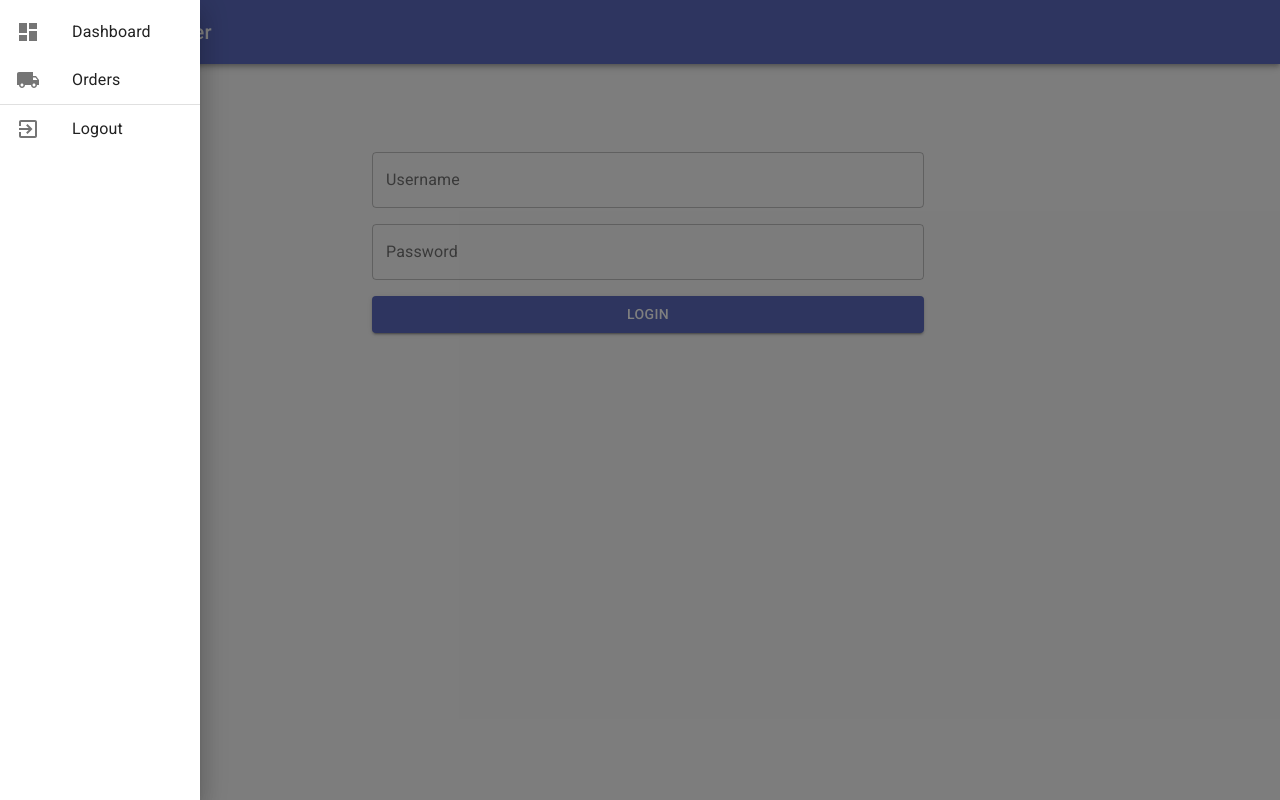
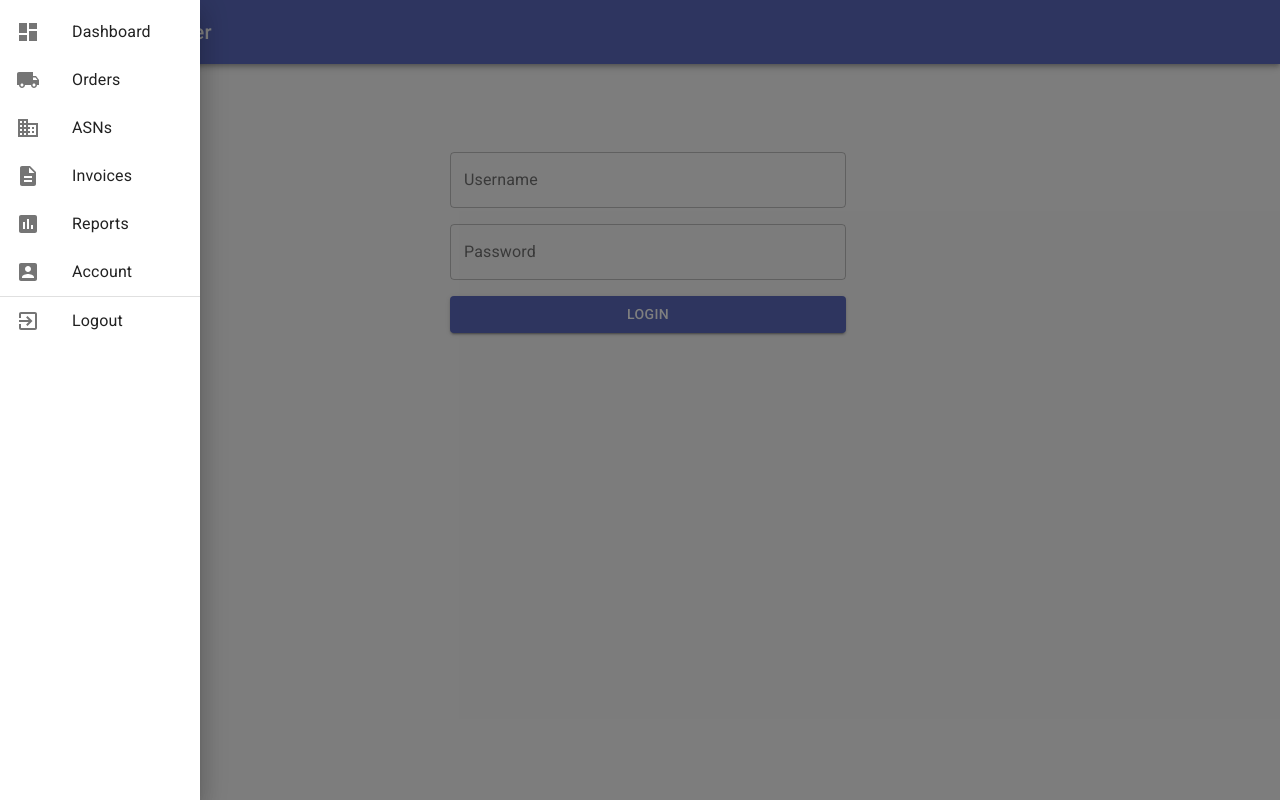
Before and after one commit to nsedan/node-mysql-test, a React (Create React App) app in the folder packages/frontend/: page / in a window 1280 px wide. Both pictures are taken after a click on the button 56 px from the left and 32 px from the top of the page. Built offline with nearby package versions, Linux system fonts and the light colour scheme; no server answers.

Commit message:
Menu buttons added

```diff
--- a/packages/frontend/src/App.js
+++ b/packages/frontend/src/App.jsx
@@ -37,7 +37,7 @@ const App = () => {
         <NavBar />
         <OrdersPage />
         <Dashboard />
-        <Auth/>
+        <Auth />
       </ThemeProvider>
     </Router>
   );
--- a/packages/frontend/src/components/Auth/Auth.jsx
+++ b/packages/frontend/src/components/Auth/Auth.jsx
@@ -21,7 +21,7 @@ const Auth = () => {
   const classes = useStyles();
   return (
     <Route exact path="/">
-      <Container maxWidth="sm">
+      <Container maxWidth="xs">
         <Box mt={10}>
           <Grow in={true}>
             <form className={classes.root} noValidate autoComplete="off">
--- a/packages/frontend/src/components/Dashboard/Dashboard.jsx
+++ b/packages/frontend/src/components/Dashboard/Dashboard.jsx
@@ -1,9 +1,8 @@
 import React from "react";
 import { Route } from "react-router-dom";
 
+import { makeStyles } from "@material-ui/core/styles";
 import Box from "@material-ui/core/Box";
-
-import { makeStyles } from "@material-ui/core/styles";
 import Paper from "@material-ui/core/Paper";
 
 const useStyles = makeStyles((theme) => ({
--- a/packages/frontend/src/components/UI/SideMenu.jsx
+++ b/packages/frontend/src/components/UI/SideMenu.jsx
@@ -11,6 +11,10 @@ import ListItemText from "@material-ui/core/ListItemText";
 import Divider from "@material-ui/core/Divider";
 import DashboardIcon from "@material-ui/icons/Dashboard";
 import LocalShippingIcon from "@material-ui/icons/LocalShipping";
+import AccountBoxIcon from "@material-ui/icons/AccountBox";
+import DescriptionIcon from "@material-ui/icons/Description";
+import AssessmentIcon from "@material-ui/icons/Assessment";
+import BusinessIcon from "@material-ui/icons/Business";
 import MenuIcon from "@material-ui/icons/Menu";
 import ExitToAppIcon from "@material-ui/icons/ExitToApp";
 
@@ -36,6 +40,15 @@ const SideMenu = () => {
     setAnchorState({ [anchor]: open });
   };
 
+  const menuItems = [
+    { url: "dashboard", title: "Dashboard", icon: DashboardIcon },
+    { url: "orders", title: "Orders", icon: LocalShippingIcon },
+    { url: "asns", title: "ASNs", icon: BusinessIcon },
+    { url: "invoices", title: "Invoices", icon: DescriptionIcon },
+    { url: "reports", title: "Reports", icon: AssessmentIcon },
+    { url: "account", title: "Account", icon: AccountBoxIcon },
+  ];
+
   const linkList = () => (
     <div
       className={classes.list}
@@ -44,18 +57,16 @@ const SideMenu = () => {
       onKeyDown={toggleDrawer("left", false)}
     >
       <List>
-        <ListItem button component={Link} to="/dashboard">
-          <ListItemIcon>
-            <DashboardIcon />
-          </ListItemIcon>
-          <ListItemText primary="Dashboard" />
-        </ListItem>
-        <ListItem button component={Link} to="/orders">
-          <ListItemIcon>
-            <LocalShippingIcon />
-          </ListItemIcon>
-          <ListItemText primary="Orders" />
-        </ListItem>
+        {menuItems.map((item, index) => {
+          return (
+            <ListItem button component={Link} key={index} to={item.url}>
+              <ListItemIcon>
+                <DashboardIcon component={item.icon} />
+              </ListItemIcon>
+              <ListItemText primary={item.title} />
+            </ListItem>
+          );
+        })}
         <Divider />
         <ListItem button component={Link} to="/logout">
           <ListItemIcon>
```
Also changed, not shown: packages/frontend/src/index.jsx (renamed from packages/frontend/src/index.js).
